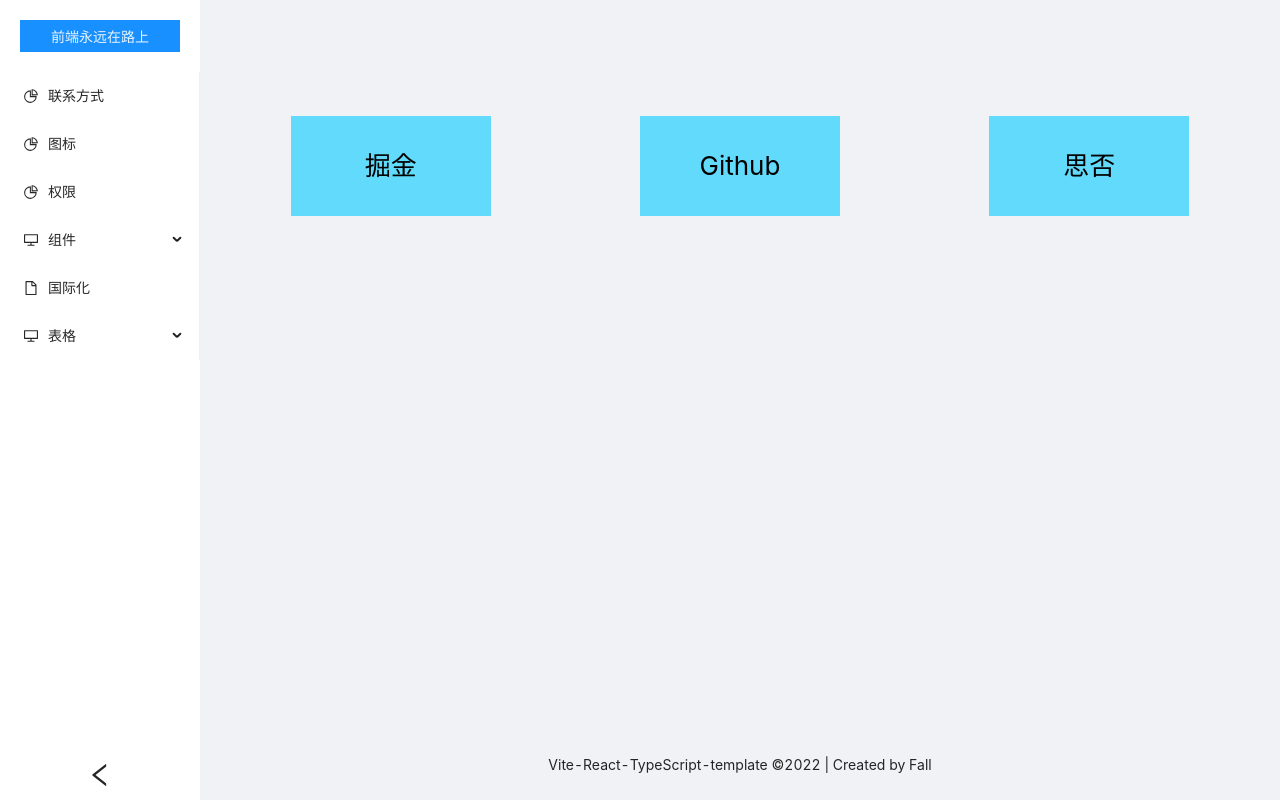
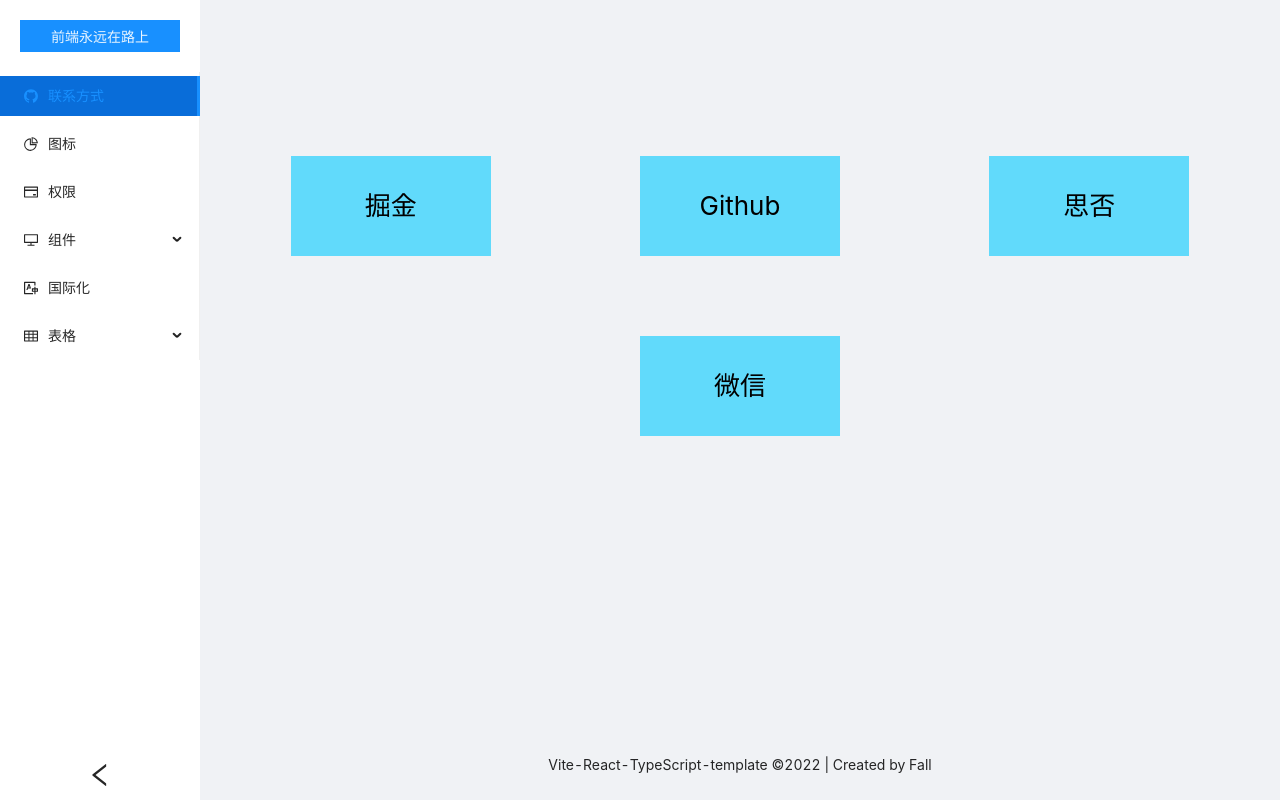
Before and after one commit to fall-zhang/vite-typescript-react-template, a React (Vite) app: page /contact in a window 1280 px wide. Built offline with nearby package versions, Linux system fonts and the light colour scheme; sample sign-in values are in the browser's storage.

Commit message:
把联系方式设为主要路由

```diff
--- a/src/layouts/menus/index.tsx
+++ b/src/layouts/menus/index.tsx
@@ -3,9 +3,12 @@ import styles from './index.module.less'
 import { Menu, Tooltip } from 'antd'
 import { Link, useLocation, } from 'react-router-dom'
 import {
+  GithubOutlined,
+  CreditCardOutlined,
   DesktopOutlined,
   PieChartOutlined,
-  FileOutlined,
+  TranslationOutlined,
+  TableOutlined,
 } from '@ant-design/icons'
 import { formatMessage } from '@/core/locales'
 
@@ -23,13 +26,13 @@ const HomePage: React.FC = () => {
         defaultSelectedKeys={[`${useLocation().pathname}`]}
         mode="inline"
       >
-        <Menu.Item key="/doc" icon={<PieChartOutlined />}>
-          <Link to={'/doc'}>{formatMessage({ id: 'menu-contact' })}</Link>
+        <Menu.Item key="/contact" icon={<GithubOutlined />}>
+          <Link to={'/contact'}>{formatMessage({ id: 'menu-contact' })}</Link>
         </Menu.Item>
         <Menu.Item key="/icon" icon={<PieChartOutlined />}>
           <Link to={'/icon'}>{formatMessage({ id: 'menu-icon' })}</Link>
         </Menu.Item>
-        <Menu.Item key="/auth" icon={<PieChartOutlined />}>
+        <Menu.Item key="/auth" icon={<CreditCardOutlined />}>
           <Link to={'/auth'}>{formatMessage({ id: 'menu-roots' })}</Link>
         </Menu.Item>
         <Menu.SubMenu key="sub2" icon={<DesktopOutlined />} title={formatMessage({ id: 'menu-components' })}>
@@ -37,10 +40,10 @@ const HomePage: React.FC = () => {
             <Link to={'/custom'}>远程搜索框</Link>
           </Menu.Item>
         </Menu.SubMenu>
-        <Menu.Item key="/locale" icon={<FileOutlined />}>
+        <Menu.Item key="/locale" icon={<TranslationOutlined />}>
           <Link to={'/locale'}>{formatMessage({ id: 'menu-i18n' })}</Link>
         </Menu.Item>
-        <Menu.SubMenu key="/table" icon={<DesktopOutlined />} title={formatMessage({ id: 'menu-table' })}>
+        <Menu.SubMenu key="/table" icon={<TableOutlined />} title={formatMessage({ id: 'menu-table' })}>
           <Menu.Item key="/table/base">
             <Link to={'/table/base'}>基础表格</Link>
           </Menu.Item>{' '}
--- a/src/pages/contact/index.module.less
+++ b/src/pages/contact/index.module.less
@@ -3,15 +3,18 @@
   justify-content: space-around;
   margin-top: 100px;
   height: 100%;
+  flex-wrap: wrap;
 
   div {
+    margin: 40px;
     width: 200px;
     height: 100px;
     line-height: 100px;
     background-color: #61dafb;
     cursor: pointer;
   }
-  a{
+
+  a {
     color: black;
   }
 }
--- a/src/pages/contact/index.tsx
+++ b/src/pages/contact/index.tsx
@@ -8,15 +8,22 @@ const DocPage: React.FC = ({ children }) => {
     <div>
       <Tooltip placement="top" color={'plum'} title={'fellow me'}>
         <div className={styles.doc}>
-          {children}
           <a href="#" >
-            <div onClick={()=>{window.open('https://juejin.cn/user/1565342280463325')}}>掘金</div>
+            <div onClick={() => { window.open('https://juejin.cn/user/1565342280463325') }}>掘金</div>
           </a>
           <a href="#">
-            <div onClick={()=>{window.open('https://github.com/Fall-zhang')}}>Github</div>
+            <div onClick={() => { window.open('https://github.com/Fall-zhang') }}>Github</div>
           </a>
           <a href="#">
-            <div onClick={()=>{window.open('https://segmentfault.com/u/fall_zhang0')}}>思否</div>
+            <div onClick={() => { window.open('https://segmentfault.com/u/fall_zhang0') }}>思否</div>
+          </a>
+          {children}
+          <a>
+            <Tooltip placement='top' title="微信号：mymicrowings">
+              <div>
+                微信
+              </div>
+            </Tooltip>
           </a>
         </div>
       </Tooltip>
--- a/src/pages/testPlugin/index.tsx
+++ b/src/pages/testPlugin/index.tsx
@@ -53,6 +53,7 @@ const CustomPage: React.FC = ({ children }) => {
       <Button type="primary" onClick={asyncExecute}>
         异步增加
       </Button> */}
+      图表
     </Space>
   )
 }
```
